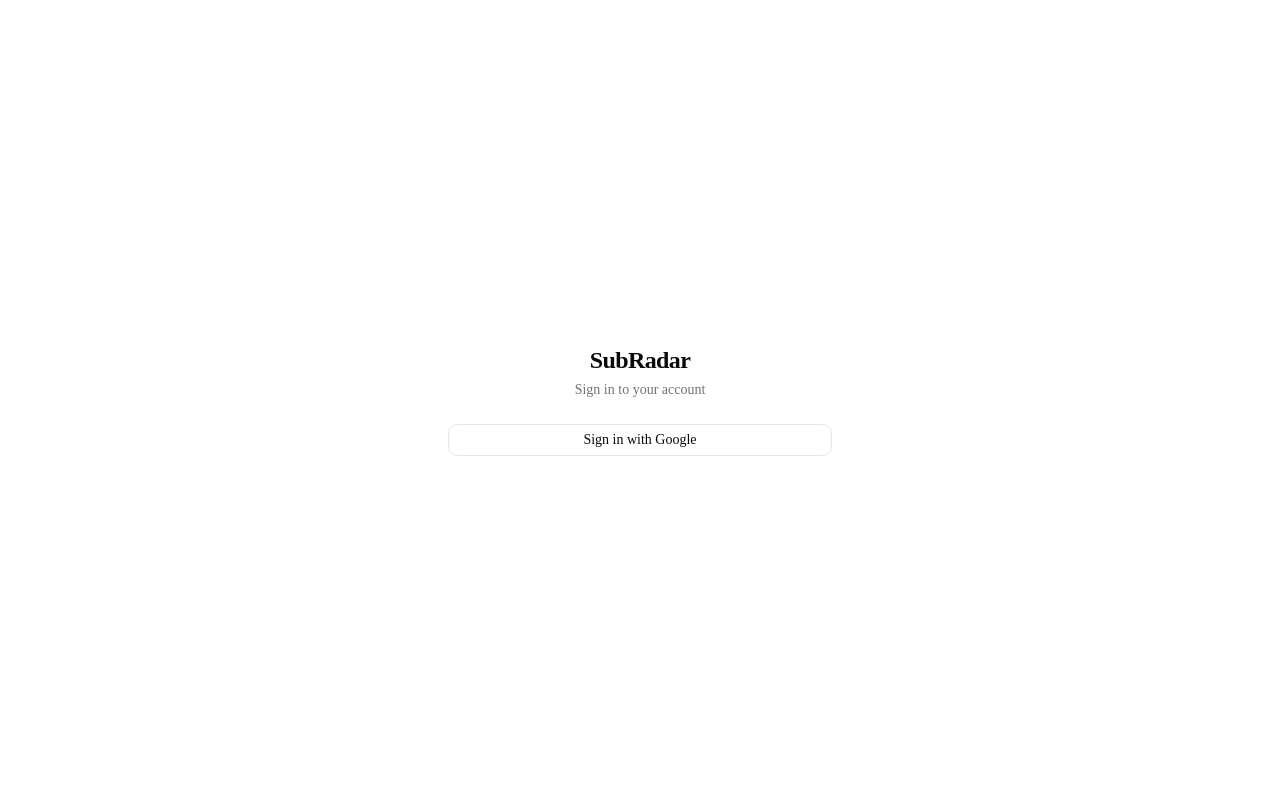
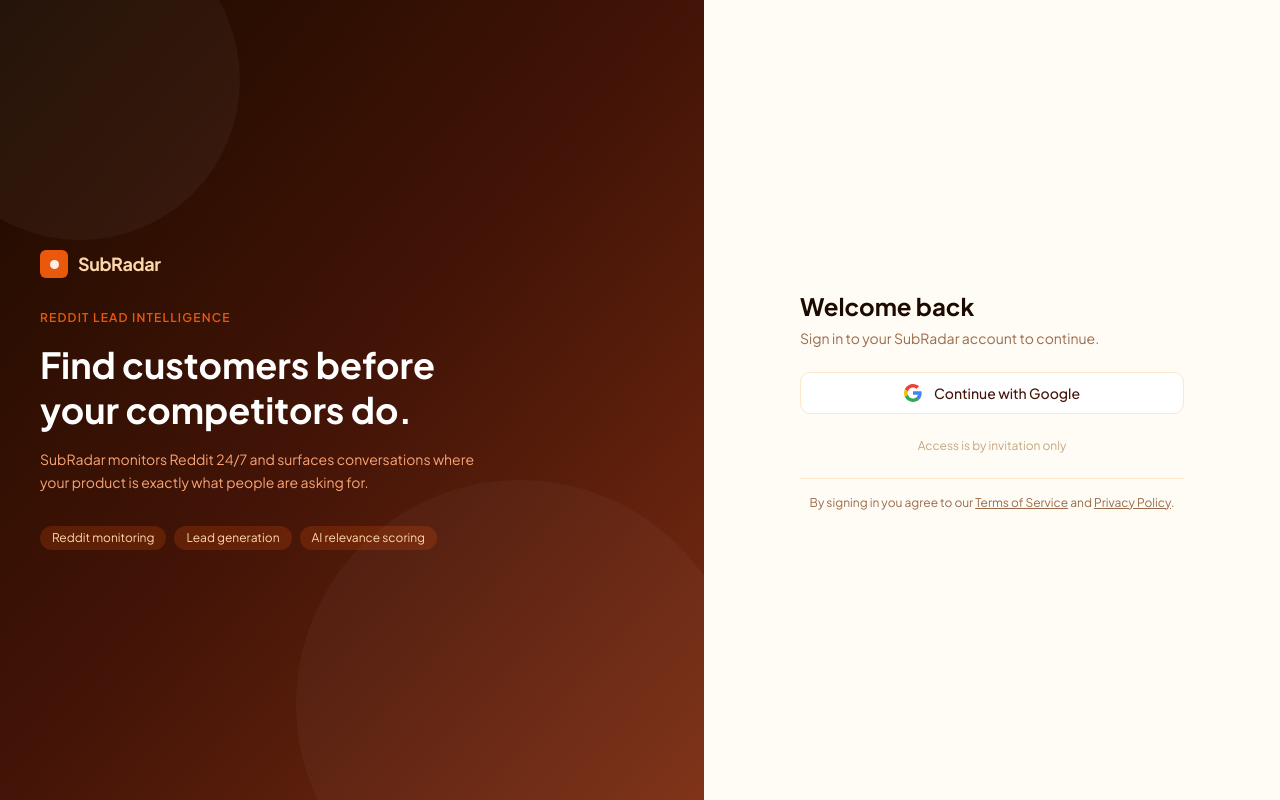
Before and after one commit to BuildTheWeb1/sub-radar, a Next.js app: page /login in a window 1280 px wide. Built offline with nearby package versions, Linux system fonts and the light colour scheme.

Commit message:
app redesign

```diff
--- a/app/dashboard/layout.tsx
+++ b/app/dashboard/layout.tsx
@@ -1,11 +1,18 @@
 import { Sidebar } from '@/components/sidebar'
 import { Toaster } from '@/components/ui/sonner'
+import { UserAvatar } from '@/components/user-avatar'
 
 export default function DashboardLayout({ children }: { children: React.ReactNode }) {
   return (
     <div className="min-h-screen bg-background">
-      <header className="border-b px-6 h-12 flex items-center">
-        <span className="font-semibold text-sm tracking-tight">SubRadar</span>
+      <header className="border-b px-6 h-12 flex items-center justify-between">
+        <div className="flex items-center gap-2">
+          <div className="w-5 h-5 bg-[#ea580c] rounded-[5px] flex items-center justify-center">
+            <div className="w-[7px] h-[7px] rounded-full bg-white opacity-90" />
+          </div>
+          <span className="font-bold text-[#1c0a00] tracking-tight text-sm">SubRadar</span>
+        </div>
+        <UserAvatar />
       </header>
       <div className="max-w-5xl mx-auto px-4 sm:px-6 flex gap-8">
         <Sidebar />
--- a/app/globals.css
+++ b/app/globals.css
@@ -7,7 +7,7 @@
 @theme inline {
   --color-background: var(--background);
   --color-foreground: var(--foreground);
-  --font-sans: var(--font-sans);
+  --font-sans: var(--font-plus-jakarta-sans), ui-sans-serif, system-ui, sans-serif;
   --font-mono: var(--font-geist-mono);
   --color-sidebar-ring: var(--sidebar-ring);
   --color-sidebar-border: var(--sidebar-border);
--- a/app/layout.tsx
+++ b/app/layout.tsx
@@ -1,9 +1,9 @@
 import type { Metadata } from 'next'
-import { Geist, Geist_Mono } from 'next/font/google'
+import { Plus_Jakarta_Sans, Geist_Mono } from 'next/font/google'
 import './globals.css'
 import { NextAuthSessionProvider } from '@/components/session-provider'
 
-const geistSans = Geist({ variable: '--font-geist-sans', subsets: ['latin'] })
+const plusJakartaSans = Plus_Jakarta_Sans({ variable: '--font-plus-jakarta-sans', subsets: ['latin'] })
 const geistMono = Geist_Mono({ variable: '--font-geist-mono', subsets: ['latin'] })
 
 export const metadata: Metadata = {
@@ -13,8 +13,8 @@
 
 export default function RootLayout({ children }: { children: React.ReactNode }) {
   return (
-    <html lang="en">
-      <body className={`${geistSans.variable} ${geistMono.variable} antialiased`}>
+    <html lang="en" className={`${plusJakartaSans.variable} ${geistMono.variable}`}>
+      <body className="antialiased">
         <NextAuthSessionProvider>{children}</NextAuthSessionProvider>
       </body>
     </html>
--- a/app/login/page.tsx
+++ b/app/login/page.tsx
@@ -1,24 +1,88 @@
 'use client'
 
 import { signIn } from 'next-auth/react'
-import { Button } from '@/components/ui/button'
 
 export default function LoginPage() {
   return (
-    <div className="min-h-screen flex items-center justify-center bg-background px-4">
-      <div className="w-full max-w-sm space-y-6">
-        <div className="text-center space-y-1">
-          <h1 className="text-2xl font-semibold tracking-tight">SubRadar</h1>
-          <p className="text-sm text-muted-foreground">Sign in to your account</p>
+    <div className="min-h-screen flex flex-col md:flex-row">
+      {/* Left brand panel */}
+      <div className="relative md:w-[55%] bg-gradient-to-br from-[#1c0a00] via-[#431407] to-[#7c2d12] flex flex-col justify-center px-10 py-12 overflow-hidden">
+        {/* Decorative circles */}
+        <div className="absolute -top-20 -left-20 w-80 h-80 rounded-full bg-white opacity-[0.04]" />
+        <div className="absolute -bottom-32 -right-10 w-[28rem] h-[28rem] rounded-full bg-white opacity-[0.03]" />
+
+        <div className="relative z-10 max-w-md">
+          {/* Logo */}
+          <div className="flex items-center gap-2.5 mb-8">
+            <div className="w-7 h-7 bg-[#ea580c] rounded-[6px] flex items-center justify-center">
+              <div className="w-[9px] h-[9px] rounded-full bg-white opacity-90" />
+            </div>
+            <span className="font-bold text-[#fed7aa] tracking-tight text-lg">SubRadar</span>
+          </div>
+
+          {/* Eyebrow */}
+          <p className="text-[#ea580c] text-xs font-semibold uppercase tracking-widest mb-4">
+            Reddit lead intelligence
+          </p>
+
+          {/* Headline */}
+          <h1 className="text-3xl md:text-4xl font-bold text-white leading-tight mb-4">
+            Find customers before your competitors do.
+          </h1>
+
+          {/* Body */}
+          <p className="text-[#fca474] text-sm leading-relaxed mb-8">
+            SubRadar monitors Reddit 24/7 and surfaces conversations where your product is exactly what people are asking for.
+          </p>
+
+          {/* Tags */}
+          <div className="flex flex-wrap gap-2">
+            {['Reddit monitoring', 'Lead generation', 'AI relevance scoring'].map((tag) => (
+              <span
+                key={tag}
+                className="text-xs px-3 py-1 rounded-full text-[#fed7aa]"
+                style={{ background: 'rgba(234,88,12,0.2)' }}
+              >
+                {tag}
+              </span>
+            ))}
+          </div>
         </div>
+      </div>
 
-        <Button
-          variant="outline"
-          className="w-full"
-          onClick={() => signIn('google', { callbackUrl: '/dashboard' })}
-        >
-          Sign in with Google
-        </Button>
+      {/* Right sign-in panel */}
+      <div className="md:w-[45%] bg-[#fffbf5] flex flex-col items-center justify-center px-8 py-12">
+        <div className="w-full max-w-sm space-y-6">
+          <div className="space-y-1.5">
+            <h2 className="text-2xl font-bold text-[#1c0a00]">Welcome back</h2>
+            <p className="text-sm text-[#9a6b4b]">Sign in to your SubRadar account to continue.</p>
+          </div>
+
+          <button
+            onClick={() => signIn('google', { callbackUrl: '/dashboard' })}
+            className="w-full flex items-center justify-center gap-3 border border-[#fde8cc] bg-white rounded-lg px-4 py-2.5 text-sm font-medium text-[#431407] hover:bg-[#fffbf5] transition-colors"
+          >
+            {/* Google logo inline SVG */}
+            <svg width="18" height="18" viewBox="0 0 18 18" fill="none" xmlns="http://www.w3.org/2000/svg">
+              <path d="M17.64 9.2045c0-.638-.0573-1.2518-.1636-1.8409H9v3.4814h4.8436c-.2086 1.125-.8427 2.0782-1.7959 2.7164v2.2581h2.9087C16.6582 14.0518 17.64 11.8309 17.64 9.2045Z" fill="#4285F4"/>
+              <path d="M9 18c2.43 0 4.4673-.8064 5.9564-2.1818l-2.9087-2.2582c-.8064.54-1.8382.8591-3.0477.8591-2.3427 0-4.3282-1.5818-5.0368-3.7091H.9573v2.3318C2.4382 15.9836 5.4818 18 9 18Z" fill="#34A853"/>
+              <path d="M3.9632 10.71c-.18-.54-.2827-1.1168-.2827-1.71s.1027-1.17.2827-1.71V4.9582H.9573A9.0059 9.0059 0 0 0 0 9c0 1.4523.3477 2.8277.9573 4.0418L3.9632 10.71Z" fill="#FBBC05"/>
+              <path d="M9 3.5791c1.3214 0 2.5077.4545 3.4405 1.346l2.5814-2.5814C13.4632.8918 11.43 0 9 0 5.4818 0 2.4382 2.0164.9573 4.9582L3.9632 7.29C4.6718 5.1627 6.6573 3.5791 9 3.5791Z" fill="#EA4335"/>
+            </svg>
+            Continue with Google
+          </button>
+
+          <p className="text-center text-xs text-[#c4a882]">Access is by invitation only</p>
+
+          <div className="border-t border-[#fde8cc] pt-4">
+            <p className="text-center text-xs text-[#9a6b4b]">
+              By signing in you agree to our{' '}
+              <a href="#" className="underline hover:text-[#431407]">Terms of Service</a>
+              {' '}and{' '}
+              <a href="#" className="underline hover:text-[#431407]">Privacy Policy</a>.
+            </p>
+          </div>
+        </div>
       </div>
     </div>
   )
--- a/app/settings/layout.tsx
+++ b/app/settings/layout.tsx
@@ -1,11 +1,18 @@
 import { Sidebar } from '@/components/sidebar'
 import { Toaster } from '@/components/ui/sonner'
+import { UserAvatar } from '@/components/user-avatar'
 
 export default function SettingsLayout({ children }: { children: React.ReactNode }) {
   return (
     <div className="min-h-screen bg-background">
-      <header className="border-b px-6 h-12 flex items-center">
-        <span className="font-semibold text-sm tracking-tight">SubRadar</span>
+      <header className="border-b px-6 h-12 flex items-center justify-between">
+        <div className="flex items-center gap-2">
+          <div className="w-5 h-5 bg-[#ea580c] rounded-[5px] flex items-center justify-center">
+            <div className="w-[7px] h-[7px] rounded-full bg-white opacity-90" />
+          </div>
+          <span className="font-bold text-[#1c0a00] tracking-tight text-sm">SubRadar</span>
+        </div>
+        <UserAvatar />
       </header>
       <div className="max-w-5xl mx-auto px-4 sm:px-6 flex gap-8">
         <Sidebar />
--- a/components/post-feed.tsx
+++ b/components/post-feed.tsx
@@ -12,6 +12,7 @@
   SelectTrigger,
   SelectValue,
 } from '@/components/ui/select'
+import { Inbox } from 'lucide-react'
 
 interface Filters {
   status?: string
@@ -137,11 +138,10 @@
           ))}
         </div>
       ) : posts.length === 0 ? (
-        <div className="rounded-lg border border-dashed p-12 text-center">
-          <p className="text-muted-foreground text-sm">No posts found.</p>
-          <p className="text-muted-foreground text-xs mt-1">
-            Adjust filters or wait for the next scrape.
-          </p>
+        <div className="flex flex-col items-center justify-center py-16 text-center gap-3">
+          <Inbox className="h-10 w-10 text-[#fde8cc]" />
+          <p className="text-sm font-semibold text-[#431407]">No posts found</p>
+          <p className="text-xs text-[#9a6b4b]">Adjust filters or wait for the next scrape.</p>
         </div>
       ) : (
         <div className="space-y-3">
--- /dev/null
+++ b/components/user-avatar.tsx
@@ -0,0 +1,79 @@
+'use client'
+
+import { useSession, signOut } from 'next-auth/react'
+import { useRouter } from 'next/navigation'
+import { LogOut, Settings } from 'lucide-react'
+import {
+  DropdownMenu,
+  DropdownMenuContent,
+  DropdownMenuGroup,
+  DropdownMenuItem,
+  DropdownMenuLabel,
+  DropdownMenuSeparator,
+  DropdownMenuTrigger,
+} from '@/components/ui/dropdown-menu'
+
+export function UserAvatar() {
+  const { data: session, status } = useSession()
+  const router = useRouter()
+
+  if (status !== 'authenticated') return null
+
+  const name = session.user?.name
+  const email = session.user?.email ?? ''
+
+  let initials: string
+  if (name) {
+    initials = name
+      .split(' ')
+      .filter(Boolean)
+      .map((w) => w[0])
+      .join('')
+      .slice(0, 2)
+      .toUpperCase()
+  } else {
+    initials = email.slice(0, 2).toUpperCase()
+  }
+
+  return (
+    <DropdownMenu>
+      <DropdownMenuTrigger
+        className="w-7 h-7 rounded-full bg-[#fde8cc] text-[#c2410c] text-xs font-bold flex items-center justify-center hover:bg-[#fed7aa] transition-colors cursor-pointer"
+        aria-label={name ?? email}
+        title={name ?? email}
+      >
+        {initials}
+      </DropdownMenuTrigger>
+      <DropdownMenuContent align="end">
+        <DropdownMenuGroup>
+          <DropdownMenuLabel>
+            <div className="flex flex-col gap-0.5">
+              {name && <span className="font-semibold text-[#1c0a00] text-sm">{name}</span>}
+              <span className="text-xs text-[#9a6b4b] truncate">{email}</span>
+            </div>
+          </DropdownMenuLabel>
+        </DropdownMenuGroup>
+        <DropdownMenuSeparator />
+        <DropdownMenuGroup>
+          <DropdownMenuItem
+            className="flex items-center gap-2 cursor-pointer"
+            onClick={() => router.push('/settings/account')}
+          >
+            <Settings className="h-3.5 w-3.5" />
+            Account settings
+          </DropdownMenuItem>
+        </DropdownMenuGroup>
+        <DropdownMenuSeparator />
+        <DropdownMenuGroup>
+          <DropdownMenuItem
+            className="flex items-center gap-2 text-[#c2410c] focus:text-[#c2410c] cursor-pointer"
+            onClick={() => signOut({ callbackUrl: '/login' })}
+          >
+            <LogOut className="h-3.5 w-3.5" />
+            Sign out
+          </DropdownMenuItem>
+        </DropdownMenuGroup>
+      </DropdownMenuContent>
+    </DropdownMenu>
+  )
+}
```
Also changed, not shown: components/post-card.tsx (+5 -5 lines), components/scrape-status.tsx (+5 -3 lines), components/sidebar.tsx (+5 -6 lines), .claude/settings.local.json.
